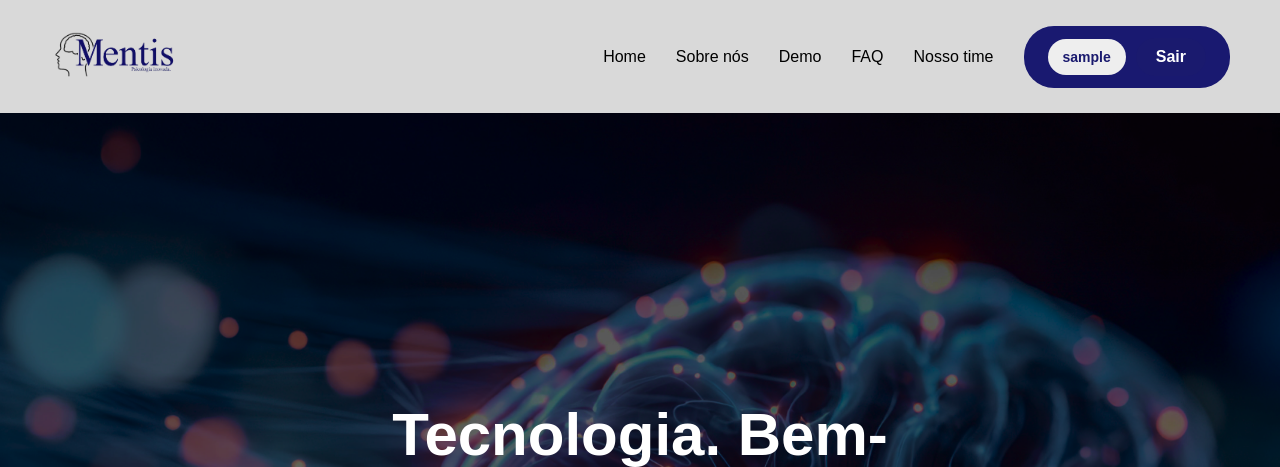
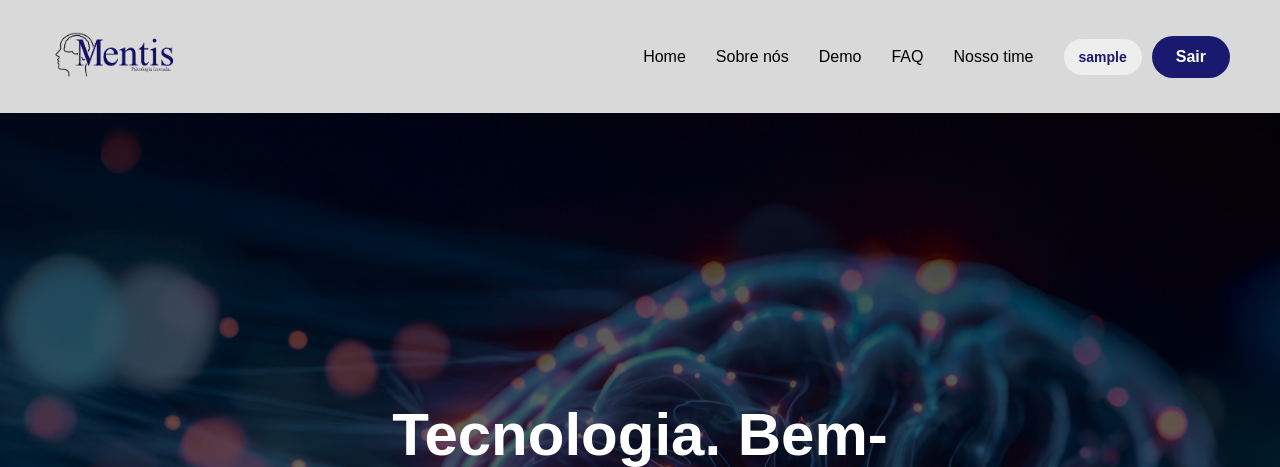
Before and after one commit to Guizindograu12/Mentis, a Flask app: template templates/index.html in a window 1280 px wide. Shown: the top 467 px of the page. Run offline with Flask 3, Linux system fonts and the light colour scheme; the template is opened without the code that fills it, so the values that code supplies are empty; the visitor is signed in with stand-in values (Sample User, id 1).

Commit message:
Reorganizar arquivos css e html da página principal

```diff
--- a/static/css/style.css
+++ b/static/css/style.css
@@ -466,3 +466,65 @@ width:100%;
 }
 
 }
+
+/* LOGIN E CONTA DO USUÁRIO */
+
+.login {
+    display: flex;
+    align-items: center;
+    justify-content: center;
+    gap: 10px;
+    background: transparent;
+    padding: 0;
+    border-radius: 0;
+}
+
+.login:hover {
+    background: transparent;
+}
+
+.login .btn,
+.btn-sair {
+    display: inline-flex;
+    align-items: center;
+    justify-content: center;
+    padding: 12px 24px;
+    border-radius: 30px;
+    background: #191970;
+    color: white;
+    text-decoration: none;
+    font-weight: bold;
+    transition: 0.3s;
+}
+
+.login .btn:hover,
+.btn-sair:hover {
+    background: #2b2bb3;
+}
+
+.conta {
+    display: inline-flex;
+    align-items: center;
+    justify-content: center;
+    padding: 10px 15px;
+    border-radius: 20px;
+    background: #eeeeee;
+    color: #1a1a6e;
+    font-size: 14px;
+    font-weight: bold;
+    max-width: 220px;
+    overflow: hidden;
+    text-overflow: ellipsis;
+    white-space: nowrap;
+}
+
+@media (max-width: 800px) {
+    .login {
+        flex-wrap: wrap;
+        justify-content: center;
+    }
+
+    .conta {
+        max-width: 180px;
+    }
+}
--- a/templates/index.html
+++ b/templates/index.html
@@ -2,145 +2,10 @@
 <html lang="pt-br">
 
 <head>
-
     <meta charset="UTF-8">
-
-    <meta
-        name="viewport"
-        content="width=device-width, initial-scale=1.0">
-
+    <meta name="viewport" content="width=device-width, initial-scale=1.0">
     <title>Mentis</title>
-
-
-    <link
-        rel="stylesheet"
-        href="{{ url_for('static', filename='css/style.css') }}">
-
-
-    <style>
-
-        /* =====================================
-           ÁREA DO LOGIN
-        ===================================== */
-
-        .login {
-
-            display: flex;
-
-            align-items: center;
-
-            gap: 10px;
-
-        }
-
-
-        /* =====================================
-           CONTA LOGADA
-        ===================================== */
-
-        .conta {
-
-            display: inline-flex;
-
-            align-items: center;
-
-            justify-content: center;
-
-            padding: 10px 15px;
-
-            border-radius: 20px;
-
-            background: #eeeeee;
-
-            color: #1a1a6e;
-
-            font-size: 14px;
-
-            font-weight: bold;
-
-            max-width: 220px;
-
-            overflow: hidden;
-
-            text-overflow: ellipsis;
-
-            white-space: nowrap;
-
-        }
-
-
-        /* =====================================
-           BOTÃO SAIR
-        ===================================== */
-
-        .btn-sair {
-
-            display: inline-flex;
-
-            align-items: center;
-
-            justify-content: center;
-
-            padding: 10px 20px;
-
-            border-radius: 25px;
-
-            background: #1a1a6e;
-
-            color: white !important;
-
-            text-decoration: none;
-
-            font-weight: bold;
-
-            transition: 0.2s;
-
-        }
-
-
-        .btn-sair:hover {
-
-            background: #2d2da0;
-
-        }
-
-
-        /* =====================================
-           BOTÃO LOGIN
-        ===================================== */
-
-        .login .btn {
-
-            text-decoration: none;
-
-        }
-
-
-        /* =====================================
-           MOBILE
-        ===================================== */
-
-        @media (max-width: 800px) {
-
-            .login {
-
-                flex-wrap: wrap;
-
-                justify-content: center;
-
-            }
-
-
-            .conta {
-
-                max-width: 180px;
-
-            }
-
-        }
-
-    </style>
-
+    <link rel="stylesheet" href="{{ url_for('static', filename='css/style.css') }}">
 </head>
 
 
```
